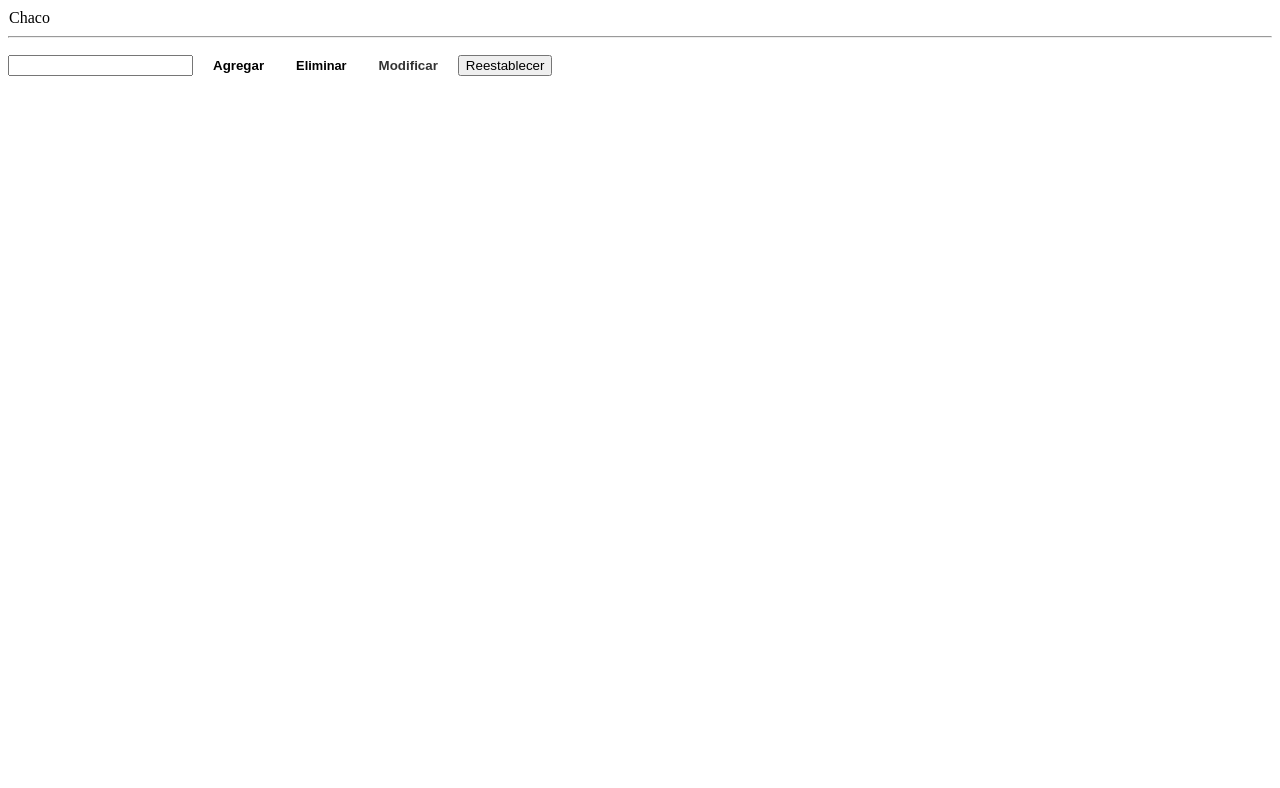
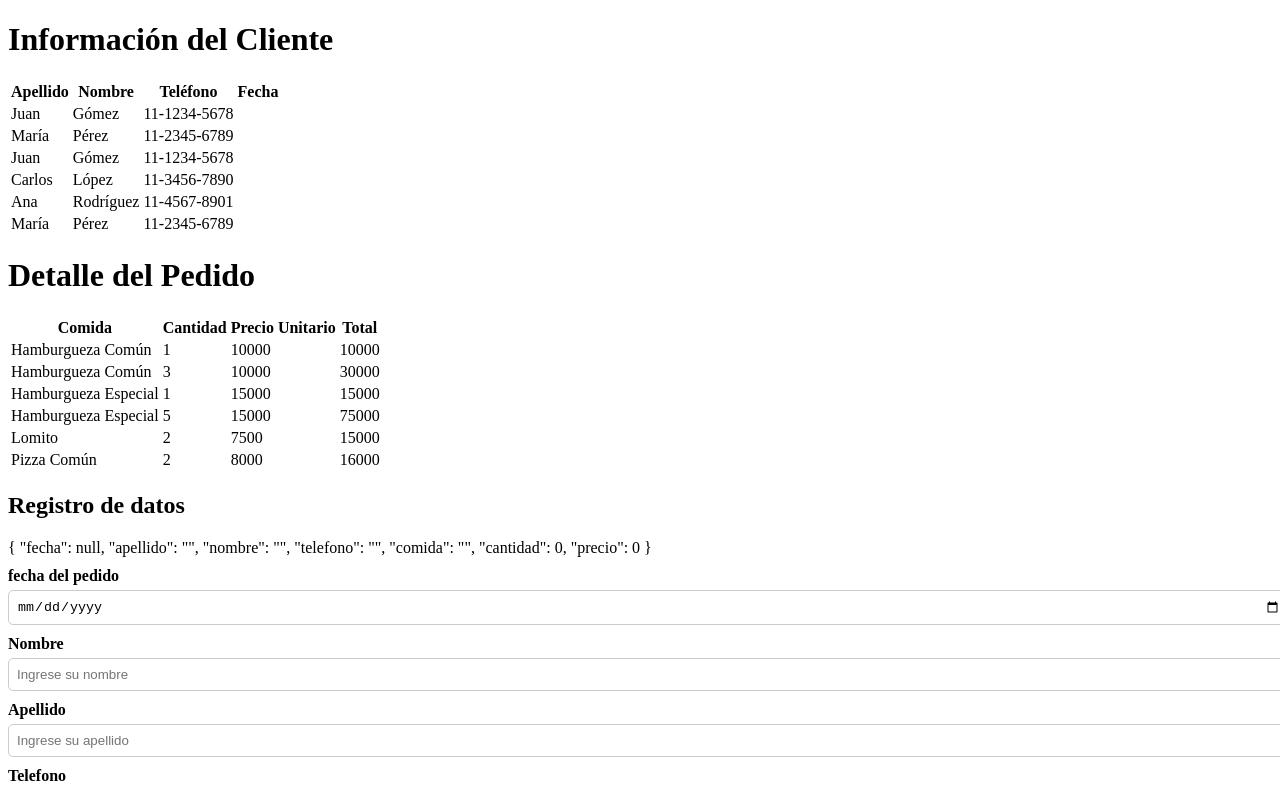
Before and after one commit to 1996Danny/Clases-Interfaz-de-usuario-vue-js, a Vue app in the folder mi-primer-vue/: page / in a window 1280 px wide. Shown: the top 788 px of the page. Built offline with nearby package versions, Linux system fonts and the light colour scheme.

Commit message:
carga de formularios

```diff
--- a/mi-primer-vue/src/App.vue
+++ b/mi-primer-vue/src/App.vue
@@ -1,5 +1,7 @@
 <script setup>
-import listaProvincia from './components/listaProvincia.vue';
+import comidasRapidas from './components/comidasRapidas.vue';
+// import registerForm from './components/registerForm.vue';
+// import listaProvincia from './components/listaProvincia.vue';
 // import ejemplo_funciones from './components/ejemplo_funciones.vue';
 // import tablasHtml from './components/tablasHtml.vue';
 // import objetos from './components/objetos.vue';
@@ -8,7 +10,9 @@ import listaProvincia from './components/listaProvincia.vue';
 </script>
 
 <template>
-  <listaProvincia></listaProvincia>
+<comidasRapidas></comidasRapidas>
+  <!-- <registerForm></registerForm> -->
+  <!-- <listaProvincia></listaProvincia> -->
   <!-- <ejemplo_funciones></ejemplo_funciones> -->
   <!-- <tablasHtml> </tablasHtml> -->
   <!-- <objetos></objetos> -->
--- /dev/null
+++ b/mi-primer-vue/src/components/comidasRapidas.vue
@@ -0,0 +1,204 @@
+
+<script setup>
+import {reactive} from 'vue';
+
+let pedidosComidas = reactive(
+    [
+	{
+		"fecha" : null,
+		"apellido" : "Gómez",
+		"nombre" : "Juan",
+		"telefono" : "11-1234-5678",
+		"comida" : "Hamburgueza Común",
+		"cantidad" : 1,
+		"precio" : 10000,
+		"total" : 10000
+	},
+	{
+		"fecha" : null,
+		"apellido" : "Pérez",
+		"nombre" : "María",
+		"telefono" : "11-2345-6789",
+		"comida" : "Hamburgueza Común",
+		"cantidad" : 3,
+		"precio" : 10000,
+		"total" : 30000
+	},
+	{
+		"fecha" : null,
+		"apellido" : "Gómez",
+		"nombre" : "Juan",
+		"telefono" : "11-1234-5678",
+		"comida" : "Hamburgueza Especial",
+		"cantidad" : 1,
+		"precio" : 15000,
+		"total" : 15000
+	},
+	{
+		"fecha" : null,
+		"apellido" : "López",
+		"nombre" : "Carlos",
+		"telefono" : "11-3456-7890",
+		"comida" : "Hamburgueza Especial",
+		"cantidad" : 5,
+		"precio" : 15000,
+		"total" : 75000
+	},
+	{
+		"fecha" : null,
+		"apellido" : "Rodríguez",
+		"nombre" : "Ana",
+		"telefono" : "11-4567-8901",
+		"comida" : "Lomito",
+		"cantidad" : 2,
+		"precio" : 7500,
+		"total" : 15000
+	},
+	{
+		"fecha" : null,
+		"apellido" : "Pérez",
+		"nombre" : "María",
+		"telefono" : "11-2345-6789",
+		"comida" : "Pizza Común",
+		"cantidad" : 2,
+		"precio" : 8000,
+		"total" : 16000
+	}
+])
+
+const formPedidos = reactive(
+    {
+        "fecha" : null,
+        "apellido" : "",
+        "nombre" : "",
+        "telefono" : "",
+        "comida" : "",
+        "cantidad" : 0,
+        "precio" : 0
+    }
+);
+
+
+// cargar formulario a la lista de objetos
+
+function cargar(){
+    let pedidoNuevo = Object.assign({}, formPedidos);
+    //metodo para cargar el formulario ingresado en el objeto pedidosComidas
+    pedidosComidas.push(pedidoNuevo);
+    // console.log("datos cargados")
+}
+
+</script>
+
+<template>
+    <div class="cuerpo">
+        <div class="listaCointainer">
+                <h1>Información del Cliente</h1>
+    <table>
+      <thead>
+        <tr>
+          <th>Apellido</th>
+          <th>Nombre</th>
+          <th>Teléfono</th>
+          <th>Fecha</th>
+        </tr>
+      </thead>
+      <tbody>
+        <tr v-for="pedidosComida, index in pedidosComidas" :key="index">
+                    <td>{{ pedidosComida.nombre }}</td>
+                    <td>{{ pedidosComida.apellido }}</td>
+                    <td>{{ pedidosComida.telefono }}</td>
+                    <td>{{ pedidosComida.fecha }}</td>
+        </tr>
+      </tbody>
+    </table>
+
+    <h1>Detalle del Pedido</h1>
+    <table>
+      <thead>
+        <tr>
+          <th>Comida</th>
+          <th>Cantidad</th>
+          <th>Precio Unitario</th>
+          <th>Total</th>
+        </tr>
+      </thead>
+      <tbody>
+                <tr v-for="pedidosComida, index in pedidosComidas" :key="index">
+                    <td>{{ pedidosComida.comida }}</td>
+                    <td>{{ pedidosComida.cantidad }}</td>
+                    <td>{{ pedidosComida.precio }}</td>
+                    <td>{{ pedidosComida.precio * pedidosComida.cantidad }}</td>
+                </tr>
+      </tbody>
+    </table>
+  </div>
+  <div class="container">
+    <h2>Registro de datos</h2>
+    {{ formPedidos }}
+    <form action="">
+        <label for="fecha">fecha del pedido</label>
+        <input type="date" name="" id="fecha" v-model="formPedidos.fecha">
+
+        <label for="nombre" >Nombre</label>
+        <input type="text" name="" id="nombre" v-model="formPedidos.nombre" placeholder="Ingrese su nombre">
+
+        <label for="apellido">Apellido</label>
+        <input type="text" name="" id="apellido" v-model="formPedidos.apellido" placeholder="Ingrese su apellido">
+
+        <label for="telefono" >Telefono</label>
+        <input type="text" name="" id="telefono" v-model="formPedidos.telefono" placeholder="Ingrese su telefono">
+
+        <label for="comida" >Comida</label>
+        <input type="text" name="" id="comida"  v-model="formPedidos.comida" placeholder="Ingrese la comida que desea pedir">
+
+        <label for="cantidad" >cantidad</label>
+        <input type="number" name="" id="cantidad" v-model.number="formPedidos.cantidad" placeholder="cantidad">
+
+        <label for="precio" >Precio unitario</label>
+        <input type="number" name="" id="precio" v-model.number="formPedidos.precio" placeholder="Precio unitario">
+
+        <label for="total" >Precio Total</label>
+        <input type="number" name="" id="number" disabled v-bind:value="formPedidos.cantidad * formPedidos.precio">
+
+        <input type="button" value="Agregar" v-on:click="cargar()">
+    </form>
+
+  </div>
+  </div>
+
+
+
+</template>
+
+<style scoped>
+    label{
+        font-weight: bold;
+        display: block;
+        margin-top: 10px;
+    }
+
+    input{
+        width: 100%;
+        padding: 8px;
+        margin-top: 5px;
+        border: 1px solid #ccc;
+        border-radius: 5px;
+    }
+
+    .btn {
+        margin-top: 15px;
+        padding: 10px;
+        width: 100%;
+        background-color: #4CAF50;
+        color: white;
+        border: none;
+        border-radius: 5px;
+        cursor: pointer;
+    }
+
+    button:hover{
+        background-color: #3e8e41;
+
+    }
+</style>
--- /dev/null
+++ b/mi-primer-vue/src/components/registerForm.vue
@@ -0,0 +1,128 @@
+<script setup>
+import {reactive} from 'vue';
+
+let pedidosComidas = reactive(
+    [
+	{
+		"fecha" : null,
+		"apellido" : "Gómez",
+		"nombre" : "Juan",
+		"telefono" : "11-1234-5678",
+		"comida" : "Hamburgueza Común",
+		"cantidad" : 1,
+		"precio" : 10000,
+		"total" : 10000
+	},
+	{
+		"fecha" : null,
+		"apellido" : "Pérez",
+		"nombre" : "María",
+		"telefono" : "11-2345-6789",
+		"comida" : "Hamburgueza Común",
+		"cantidad" : 3,
+		"precio" : 10000,
+		"total" : 30000
+	},
+	{
+		"fecha" : null,
+		"apellido" : "Gómez",
+		"nombre" : "Juan",
+		"telefono" : "11-1234-5678",
+		"comida" : "Hamburgueza Especial",
+		"cantidad" : 1,
+		"precio" : 15000,
+		"total" : 15000
+	},
+	{
+		"fecha" : null,
+		"apellido" : "López",
+		"nombre" : "Carlos",
+		"telefono" : "11-3456-7890",
+		"comida" : "Hamburgueza Especial",
+		"cantidad" : 5,
+		"precio" : 15000,
+		"total" : 75000
+	},
+	{
+		"fecha" : null,
+		"apellido" : "Rodríguez",
+		"nombre" : "Ana",
+		"telefono" : "11-4567-8901",
+		"comida" : "Lomito",
+		"cantidad" : 2,
+		"precio" : 7500,
+		"total" : 15000
+	},
+	{
+		"fecha" : null,
+		"apellido" : "Pérez",
+		"nombre" : "María",
+		"telefono" : "11-2345-6789",
+		"comida" : "Pizza Común",
+		"cantidad" : 2,
+		"precio" : 8000,
+		"total" : 16000
+	}
+]
+
+)
+</script>
+
+<template>
+    <div class="cuerpo">
+        <div class="formContainer">
+            <h2>Registro de datos</h2>
+            <form action="">
+                <label for="apellidos">apellidos</label>
+                <input type="text" id="apellidos">
+
+                <label for="nombres">nombres</label>
+                <input type="text" id="nombres">
+
+                <label for="dni">dni</label>
+                <input type="text" id="dni">
+
+                <input class="btn" type="button" value="Agregar Persona">
+                <input class="btn" type="button" value="Modificar Persona">
+            </form>
+
+        </div>
+
+        <div class="listaCointainer">
+
+        </div>
+    </div>
+
+</template>
+
+<style scoped>
+    label{
+        font-weight: bold;
+        display: block;
+        margin-top: 10px;
+    }
+
+    input{
+        width: 100%;
+        padding: 8px;
+        margin-top: 5px;
+        border: 1px solid #ccc;
+        border-radius: 5px;
+    }
+
+    .btn {
+        margin-top: 15px;
+        padding: 10px;
+        width: 100%;
+        background-color: #4CAF50;
+        color: white;
+        border: none;
+        border-radius: 5px;
+        cursor: pointer;
+    }
+
+    button:hover{
+        background-color: #3e8e41;
+
+    }
+</style>
```
